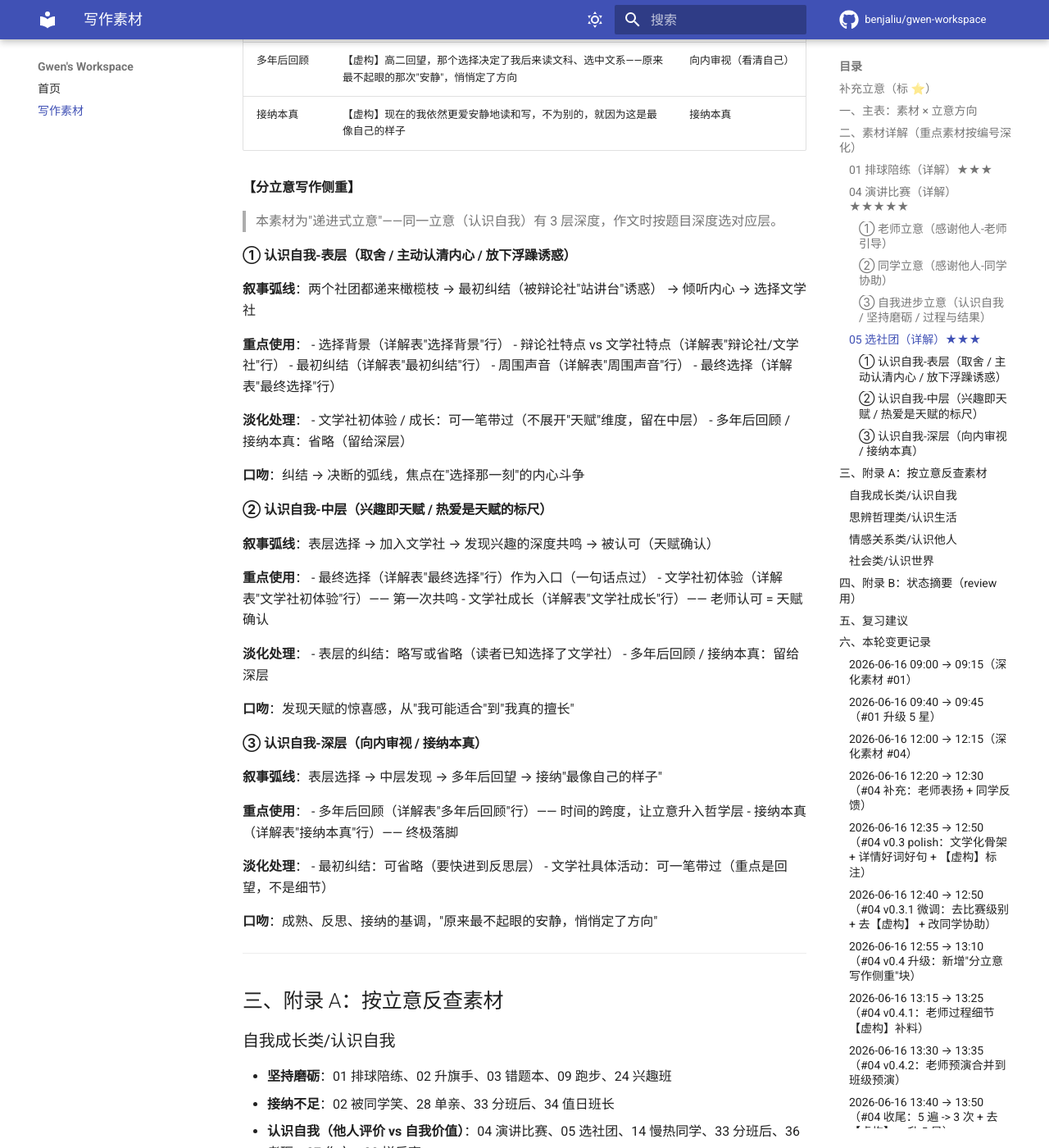
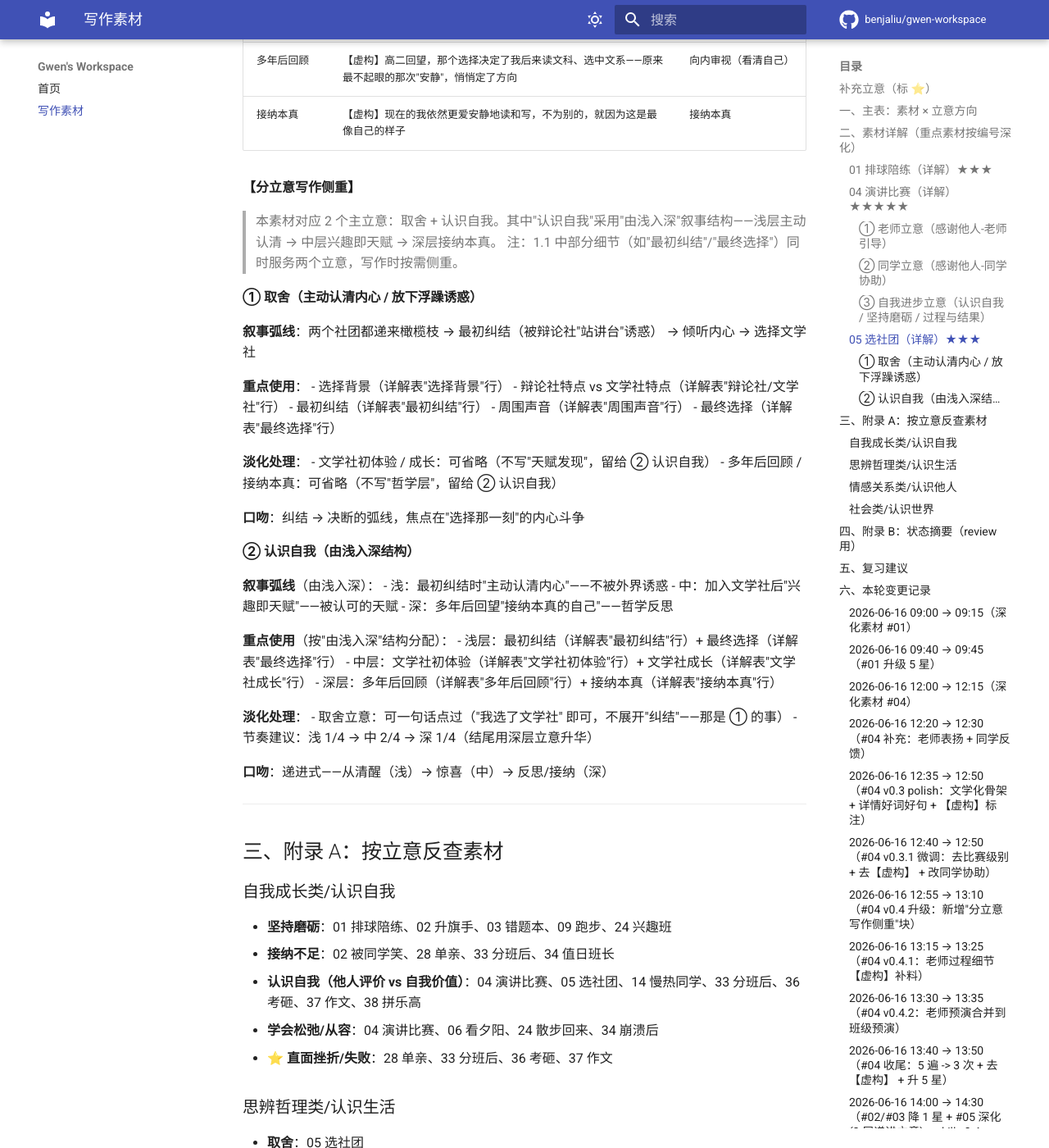
Before and after one commit to benjaliu/gwen-workspace, an MkDocs documentation site: the page built from docs/zuowen-sucai.md, in a window 1280 px wide and 1400 px high, scrolled down 8975 px. Shown: the whole window at 82% size. Built offline with MkDocs 1.6.1 and Material for MkDocs 9.7.7, drawn with Linux system fonts in a browser that asks for light colours; comment, search, counter and statistics services are not loaded; some of the changed text lies outside the part shown.

Commit message:
fix(zuowen-sucai): #05 立意深度处理纠正 + skill v0.5.1 错误订正
Benjamin 澄清：立意还是 '取舍 + 认识自我'（2 个），不是 3 个子立意。
'由浅入深' 是写作结构（叙事技巧），不是立意类型。

- 主表 #05 立意列 revert：'3 层递进：取舍/...' -> '取舍；认识自我'
- 详解 §05 1.3 重构：3 个版本 (表/中/深) -> 2 个版本
  - ① 取舍
  - ② 认识自我 (用'由浅入深'结构展开 3 层：浅-主动认清 / 中-兴趣即天赋 / 深-接纳本真)
- skill v0.5.1 修订：
  - §1.3 移除'递进式立意'概念
  - 新增'1.3 的常见写作结构'：递进式/对比式/时间顺序
  - 明确：递进式结构是写作技巧，不是另一种立意

```diff
--- a/docs/zuowen-sucai.md
+++ b/docs/zuowen-sucai.md
@@ -23,7 +23,7 @@
 | 02 | **升旗手训练**——每天清晨 5:50 操场站军姿、练正步，被同学笑"动作像机器人"，三个月后全校师生面前升起国旗 | ★ | 坚持磨砺；接纳不足（被嘲笑仍继续）；平凡与不凡（重复动作里的大意义） |
 | 03 | **数学错题本**——把每道错题抄下来重做一遍，从 60 分到 92 分 | ★ | 坚持磨砺；过程与结果；平淡（每天整理不枯燥吗） |
 | 04 | **校级演讲比赛：从班级预演的假笑到校级二等奖**——我报名参加了校级演讲比赛。班级预演那天，我紧张得连笑容都僵在脸上——那是一块贴上去的面具，同学一眼就看穿。后来靠自我训练，又找了几位同学帮忙当听众抠细节，从假笑到自然，从僵硬到松弛，终于在校级舞台捧回了二等奖。第一次站上这样的讲台，已是最好的收获。更让我意外的是，老师特地表扬了我的进步——毕竟在他们印象里，我一直是个内向文静的女生，能站上舞台并拿到奖项，实在值得好好夸一夸。同学也说我现场表现"如沐春风" | ★★★★★ | 认识自我（突破既有印象）；学会松弛；从容；过程与结果；感谢他人（老师表扬 + 同学协助 + 同学肯定） |
-| 05 | **选社团：辩论社还是文学社？**——社团招新那天，辩论社和文学社都向我递了橄榄枝。辩论社站在讲台上跟人唇枪舌剑，那种热闹和外露让我心里咯噔一下；文学社则是泡在书堆里，写读后感、聊读书，安安静静。最后我选了文学社。选完之后才慢慢发现——自己更享受的不是"表达给谁听"，而是"安静地读和写"那种跟文字独处的感觉。后来回想，这个选择其实是认清了自己想要什么 | ★★★ | 取舍；认识自我（3 层递进：取舍/兴趣即天赋/向内审视） |
+| 05 | **选社团：辩论社还是文学社？**——社团招新那天，辩论社和文学社都向我递了橄榄枝。辩论社站在讲台上跟人唇枪舌剑，那种热闹和外露让我心里咯噔一下；文学社则是泡在书堆里，写读后感、聊读书，安安静静。最后我选了文学社。选完之后才慢慢发现——自己更享受的不是"表达给谁听"，而是"安静地读和写"那种跟文字独处的感觉。后来回想，这个选择其实是认清了自己想要什么 | ★★★ | 取舍；认识自我 |
 | 06 | **期中考前一周去操场看夕阳**——心里堵，散步一小时，第二天反而考得不错 | ★★★ | 快慢（慢下来反而快）；过程与结果；有趣与枯燥（"浪费时间"？）；学会松弛 |
 | 07 | **擦黑板这件小事**——值日生每天做，被忽略；毕业那天看见黑板写着"谢谢你每天擦亮我们的早晨" | ★★★ | 平凡与不凡；感恩；平淡中的美 |
 | 08 | **食堂阿姨打饭的背影**——重复一个动作十几年，记住每个学生的口味 | ★★★ | 平凡与不凡；平淡（重复中的伟大）；感恩他人 |
@@ -195,9 +195,10 @@
 
 **【分立意写作侧重】**
 
-> 本素材为"递进式立意"——同一立意（认识自我）有 3 层深度，作文时按题目深度选对应层。
+> 本素材对应 2 个主立意：取舍 + 认识自我。其中"认识自我"采用"由浅入深"叙事结构——浅层主动认清 → 中层兴趣即天赋 → 深层接纳本真。
+> 注：1.1 中部分细节（如"最初纠结"/"最终选择"）同时服务两个立意，写作时按需侧重。
 
-#### ① 认识自我-表层（取舍 / 主动认清内心 / 放下浮躁诱惑）
+#### ① 取舍（主动认清内心 / 放下浮躁诱惑）
 
 **叙事弧线**：两个社团都递来橄榄枝 → 最初纠结（被辩论社"站讲台"诱惑） → 倾听内心 → 选择文学社
 
@@ -209,39 +210,28 @@
 - 最终选择（详解表"最终选择"行）
 
 **淡化处理**：
-- 文学社初体验 / 成长：可一笔带过（不展开"天赋"维度，留在中层）
-- 多年后回顾 / 接纳本真：省略（留给深层）
+- 文学社初体验 / 成长：可省略（不写"天赋发现"，留给 ② 认识自我）
+- 多年后回顾 / 接纳本真：可省略（不写"哲学层"，留给 ② 认识自我）
 
 **口吻**：纠结 → 决断的弧线，焦点在"选择那一刻"的内心斗争
 
-#### ② 认识自我-中层（兴趣即天赋 / 热爱是天赋的标尺）
+#### ② 认识自我（由浅入深结构）
 
-**叙事弧线**：表层选择 → 加入文学社 → 发现兴趣的深度共鸣 → 被认可（天赋确认）
+**叙事弧线**（由浅入深）：
+- 浅：最初纠结时"主动认清内心"——不被外界诱惑
+- 中：加入文学社后"兴趣即天赋"——被认可的天赋
+- 深：多年后回望"接纳本真的自己"——哲学反思
 
-**重点使用**：
-- 最终选择（详解表"最终选择"行）作为入口（一句话点过）
-- 文学社初体验（详解表"文学社初体验"行）—— 第一次共鸣
-- 文学社成长（详解表"文学社成长"行）—— 老师认可 = 天赋确认
+**重点使用**（按"由浅入深"结构分配）：
+- 浅层：最初纠结（详解表"最初纠结"行）+ 最终选择（详解表"最终选择"行）
+- 中层：文学社初体验（详解表"文学社初体验"行）+ 文学社成长（详解表"文学社成长"行）
+- 深层：多年后回顾（详解表"多年后回顾"行）+ 接纳本真（详解表"接纳本真"行）
 
 **淡化处理**：
-- 表层的纠结：略写或省略（读者已知选择了文学社）
-- 多年后回顾 / 接纳本真：留给深层
+- 取舍立意：可一句话点过（"我选了文学社" 即可，不展开"纠结"——那是 ① 的事）
+- 节奏建议：浅 1/4 → 中 2/4 → 深 1/4（结尾用深层立意升华）
 
-**口吻**：发现天赋的惊喜感，从"我可能适合"到"我真的擅长"
-
-#### ③ 认识自我-深层（向内审视 / 接纳本真）
-
-**叙事弧线**：表层选择 → 中层发现 → 多年后回望 → 接纳"最像自己的样子"
-
-**重点使用**：
-- 多年后回顾（详解表"多年后回顾"行）—— 时间的跨度，让立意升入哲学层
-- 接纳本真（详解表"接纳本真"行）—— 终极落脚
-
-**淡化处理**：
-- 最初纠结：可省略（要快进到反思层）
-- 文学社具体活动：可一笔带过（重点是回望，不是细节）
-
-**口吻**：成熟、反思、接纳的基调，"原来最不起眼的安静，悄悄定了方向"
+**口吻**：递进式——从清醒（浅）→ 惊喜（中）→ 反思/接纳（深）
 
 ---
 
@@ -406,6 +396,15 @@
 | 详解 §05 | 无 | 新增（10 条细节索引 + 3 立意版本：表/中/深）| 首个"递进式立意"案例 |
 | skill v0.4 → v0.5 | 1.3 只有"分立意"形态 | 1.3 增加"递进式立意"形态 | 05 案例驱动 |
 
+### 2026-06-16 15:00 → 15:20（#05 立意深度处理修正 + skill v0.5.1 错误纠正）
+
+| 编号 | 旧 | 新 | 原因 |
+|---|---|---|---|
+| 主表 #05 立意列 | 取舍；认识自我（3 层递进：取舍/兴趣即天赋/向内审视）| 取舍；认识自我 | Benjamin 澄清：立意还是 2 个，不是 3 个子立意 |
+| 详解 §05 1.3 | 3 个版本（① 表层 / ② 中层 / ③ 深层）| 2 个版本（① 取舍 + ② 认识自我，② 用"由浅入深"结构展开 3 层）| 同上 |
+| 详解 §05 1.3 顶部说明 | "本素材为'递进式立意'" | "本素材对应 2 个主立意：取舍 + 认识自我。其中'认识自我'采用'由浅入深'叙事结构" | 重新表述 |
+| skill v0.5 → v0.5.1 | "1.3 的两种形态" 含"递进式立意"概念（错误）| 改为"1.3 的常见写作结构"——递进式结构作为叙事技巧（不是立意类型）| v0.5 把"由浅入深"理解成 3 子立意是错的，05 案例驱动了修正 |
+
 ### 2026-06-15 11:59 → 12:05（旧）
 
 | 编号 | 旧 | 新 | 原因 |
```
